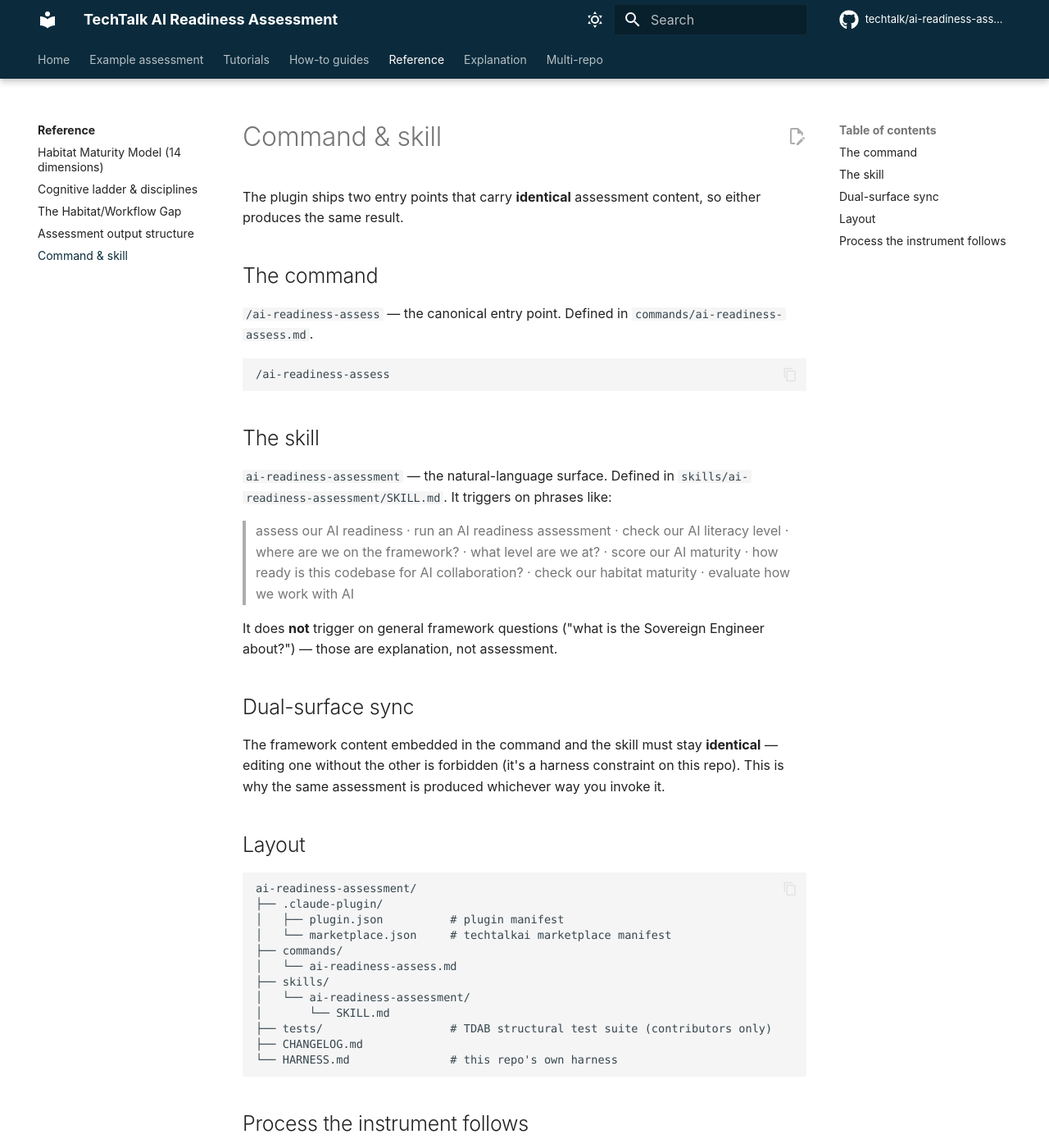
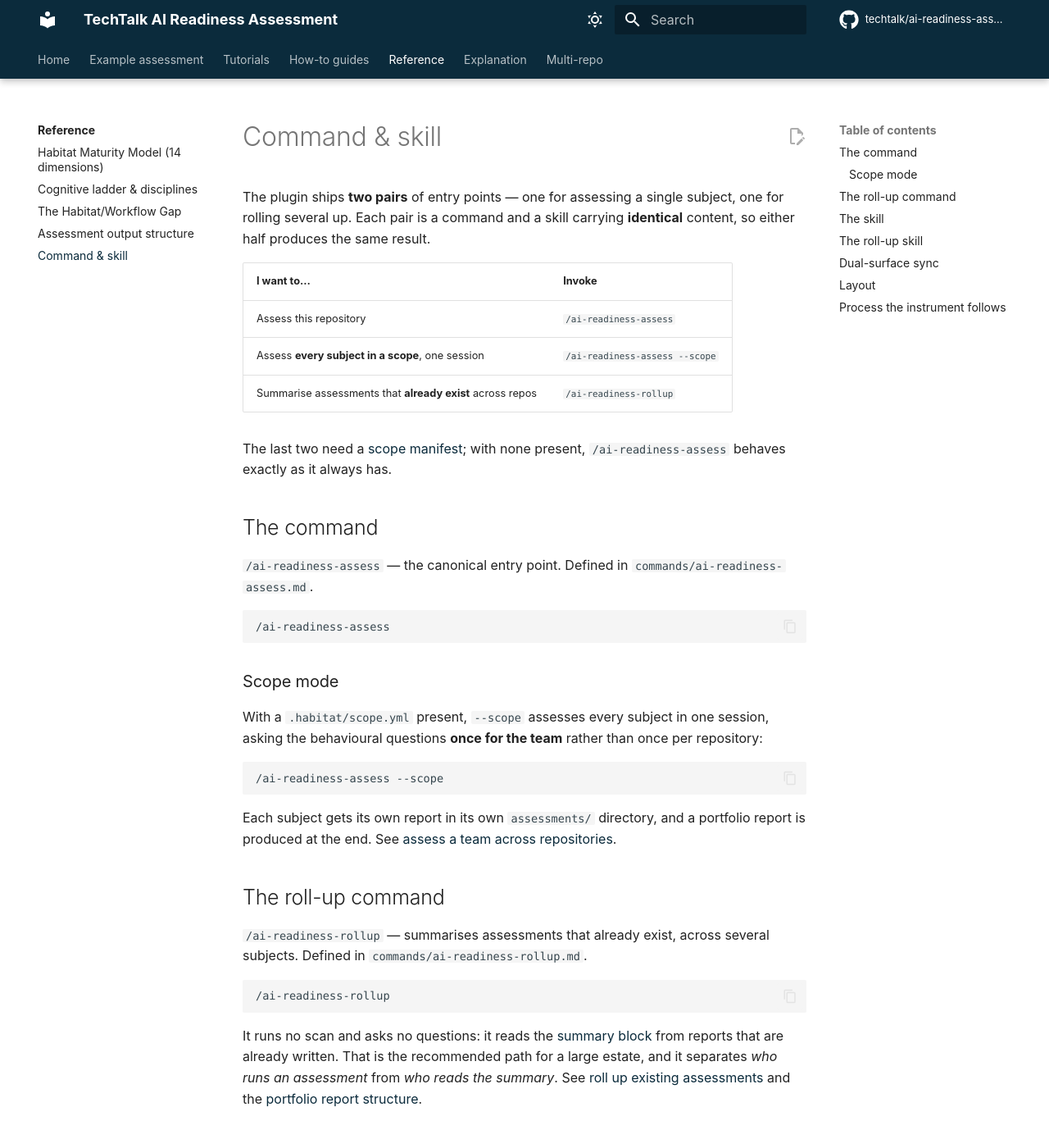
Before and after one commit to techtalk/ai-readiness-assessment, an MkDocs documentation site: the page built from docs/reference/command-and-skill.md, in a window 1280 px wide and 1400 px high. Shown: the whole window at 82% size. Built offline with MkDocs 1.6.1 and Material for MkDocs 9.7.7, drawn with Linux system fonts in a browser that asks for light colours; comment, search, counter and statistics services are not loaded; some of the changed text lies outside the part shown.

Commit message:
Route the entry points to multi-repo (#82)
The multi-repo docs all existed and were in the nav, but none of the
pages a reader actually arrives at pointed at them. docs/index.md and
the primary how-to did not mention multi-repo at all; the canonical
command-and-skill reference still described one command and one skill
with a stale layout diagram; and the README covered /ai-readiness-rollup
but never mentioned --scope, so it told half the story.

R5 has been green since Slice 1 because it checks the multi-repo pages
exist. Nothing checked they were reachable from where readers start, and
a page nobody is routed to is not documentation. R29 now asserts each
entry point names a multi-repo invocation, and that both invocations
appear across the set so neither half can go missing while the other
carries the check.

The command-and-skill reference now documents both pairs, scope mode,
the roll-up skill's trigger phrases, and a layout that matches the repo.

112 pass, 0 fail.

````diff
--- a/docs/reference/command-and-skill.md
+++ b/docs/reference/command-and-skill.md
@@ -1,7 +1,18 @@
 # Command & skill
 
-The plugin ships two entry points that carry **identical** assessment
-content, so either produces the same result.
+The plugin ships **two pairs** of entry points — one for assessing a
+single subject, one for rolling several up. Each pair is a command and a
+skill carrying **identical** content, so either half produces the same
+result.
+
+| I want to… | Invoke |
+|---|---|
+| Assess this repository | `/ai-readiness-assess` |
+| Assess **every subject in a scope**, one session | `/ai-readiness-assess --scope` |
+| Summarise assessments that **already exist** across repos | `/ai-readiness-rollup` |
+
+The last two need a [scope manifest](scope-manifest.md); with none
+present, `/ai-readiness-assess` behaves exactly as it always has.
 
 ## The command
 
@@ -11,6 +22,36 @@ content, so either produces the same result.
 ```text
 /ai-readiness-assess
 ```
+
+### Scope mode
+
+With a `.habitat/scope.yml` present, `--scope` assesses every subject in
+one session, asking the behavioural questions **once for the team**
+rather than once per repository:
+
+```text
+/ai-readiness-assess --scope
+```
+
+Each subject gets its own report in its own `assessments/` directory,
+and a portfolio report is produced at the end. See
+[assess a team across repositories](../tutorials/assess-a-team-across-repositories.md).
+
+## The roll-up command
+
+`/ai-readiness-rollup` — summarises assessments that already exist,
+across several subjects. Defined in `commands/ai-readiness-rollup.md`.
+
+```text
+/ai-readiness-rollup
+```
+
+It runs no scan and asks no questions: it reads the
+[summary block](assessment-summary-block.md) from reports that are
+already written. That is the recommended path for a large estate, and it
+separates *who runs an assessment* from *who reads the summary*. See
+[roll up existing assessments](../tutorials/roll-up-existing-assessments.md)
+and the [portfolio report structure](portfolio-report.md).
 
 ## The skill
 
@@ -26,12 +67,25 @@ content, so either produces the same result.
 It does **not** trigger on general framework questions ("what is the
 Sovereign Engineer about?") — those are explanation, not assessment.
 
+## The roll-up skill
+
+`ai-readiness-rollup` — the natural-language surface for the roll-up.
+Defined in `skills/ai-readiness-rollup/SKILL.md`. It triggers on phrases
+like:
+
+> roll up our assessments · assess across repos · portfolio view · how do
+> our repos compare · multi-repo readiness · compare our teams' habitats
+
 ## Dual-surface sync
 
-The framework content embedded in the command and the skill must stay
+The framework content embedded in each command and its skill must stay
 **identical** — editing one without the other is forbidden (it's a
-harness constraint on this repo). This is why the same assessment is
+harness constraint on this repo). This is why the same result is
 produced whichever way you invoke it.
+
+Both pairs are checked by the test suite rather than by discipline: the
+assertions compare the two bodies directly and name the first line that
+diverges.
 
 ## Layout
 
@@ -41,10 +95,14 @@ ai-readiness-assessment/
 │   ├── plugin.json          # plugin manifest
 │   └── marketplace.json     # techtalkai marketplace manifest
 ├── commands/
-│   └── ai-readiness-assess.md
+│   ├── ai-readiness-assess.md
+│   └── ai-readiness-rollup.md
 ├── skills/
-│   └── ai-readiness-assessment/
+│   ├── ai-readiness-assessment/
+│   │   └── SKILL.md
+│   └── ai-readiness-rollup/
 │       └── SKILL.md
+├── specs/                   # intent, first-class
 ├── tests/                   # TDAB structural test suite (contributors only)
 ├── CHANGELOG.md
 └── HARNESS.md               # this repo's own harness
@@ -62,3 +120,7 @@ ai-readiness-assessment/
    single TechTalk engagement.
 6. Offer the [HTML render](../how-to/render-the-html-report.md) on
    request.
+
+In scope mode the behavioural questions in step 2 are asked **once for
+the team**; each subject is then asked only whether its way of working
+differs. A reused cognitive read is always declared in the report body.
````
Also changed, not shown: README.md (+11 -1 lines), docs/how-to/run-an-assessment.md (+6 -0 lines), docs/index.md (+22 -0 lines), 2 other files.
